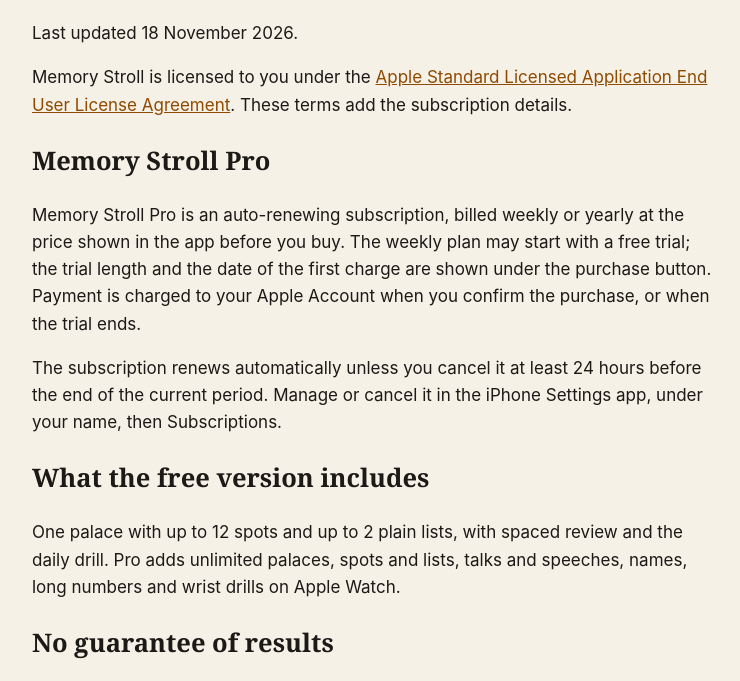
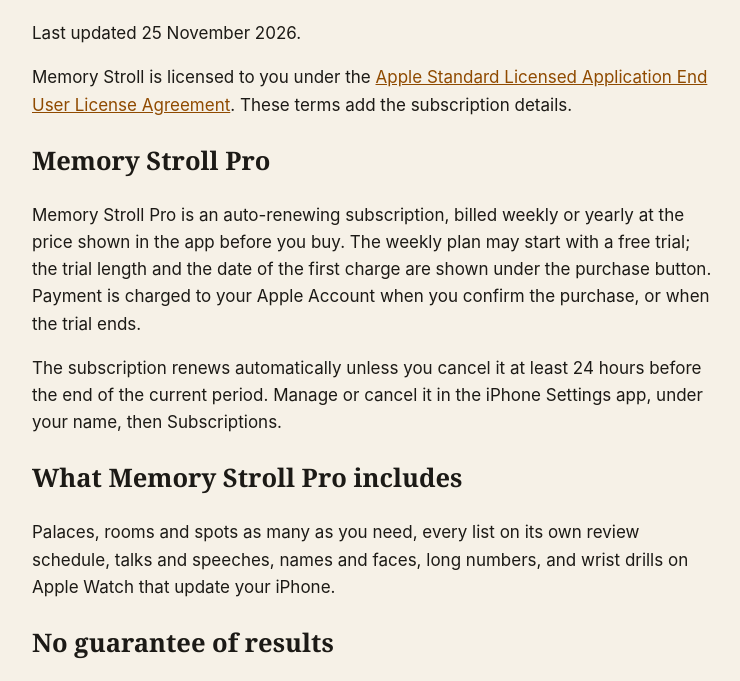
Before and after one commit to apexweb-adam/lanternwalk-site, a plain HTML site: page terms/index.html in a window 1280 px wide. Shown: the part 97-778 px from the top of the page, without its empty margins (268-1008 px from the left). Drawn offline with Linux system fonts and the light colour scheme.

Commit message:
Terms: no free version, list what Memory Stroll Pro includes (matches memorystroll.com/terms)
Co-Authored-By: Claude Opus 5.5 <noreply@anthropic.com>

```diff
--- a/terms/index.html
+++ b/terms/index.html
@@ -2,13 +2,13 @@
 <html lang="en"><head><meta charset="utf-8"><meta name="viewport" content="width=device-width,initial-scale=1"><title>Memory Stroll terms of use</title><style>body{font:17px/1.6 -apple-system,system-ui,sans-serif;max-width:680px;margin:40px auto;padding:0 20px;color:#1c1a16;background:#f6f1e7}h1,h2{font-family:"New York",Georgia,serif}a{color:#8f4a00}@media (prefers-color-scheme:dark){body{background:#0e1320;color:#f3eee4}a{color:#f7b955}}</style></head>
 <body>
 <h1>Terms of use</h1>
-<p>Last updated 18 November 2026.</p>
+<p>Last updated 25 November 2026.</p>
 <p>Memory Stroll is licensed to you under the <a href="https://www.apple.com/legal/internet-services/itunes/dev/stdeula/">Apple Standard Licensed Application End User License Agreement</a>. These terms add the subscription details.</p>
 <h2>Memory Stroll Pro</h2>
 <p>Memory Stroll Pro is an auto-renewing subscription, billed weekly or yearly at the price shown in the app before you buy. The weekly plan may start with a free trial; the trial length and the date of the first charge are shown under the purchase button. Payment is charged to your Apple Account when you confirm the purchase, or when the trial ends.</p>
 <p>The subscription renews automatically unless you cancel it at least 24 hours before the end of the current period. Manage or cancel it in the iPhone Settings app, under your name, then Subscriptions.</p>
-<h2>What the free version includes</h2>
-<p>One palace with up to 12 spots and up to 2 plain lists, with spaced review and the daily drill. Pro adds unlimited palaces, spots and lists, talks and speeches, names, long numbers and wrist drills on Apple Watch.</p>
+<h2>What Memory Stroll Pro includes</h2>
+<p>Palaces, rooms and spots as many as you need, every list on its own review schedule, talks and speeches, names and faces, long numbers, and wrist drills on Apple Watch that update your iPhone.</p>
 <h2>No guarantee of results</h2>
 <p>Memory Stroll is a practice tool. How much you remember depends on you.</p>
 <h2>Contact</h2>
```
